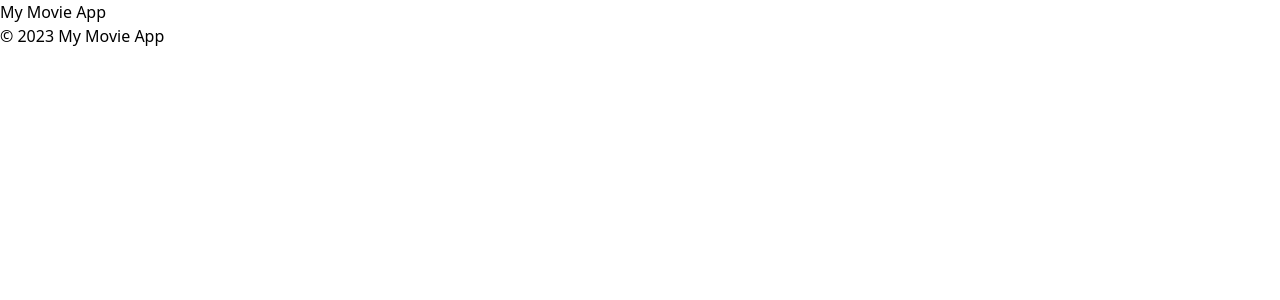
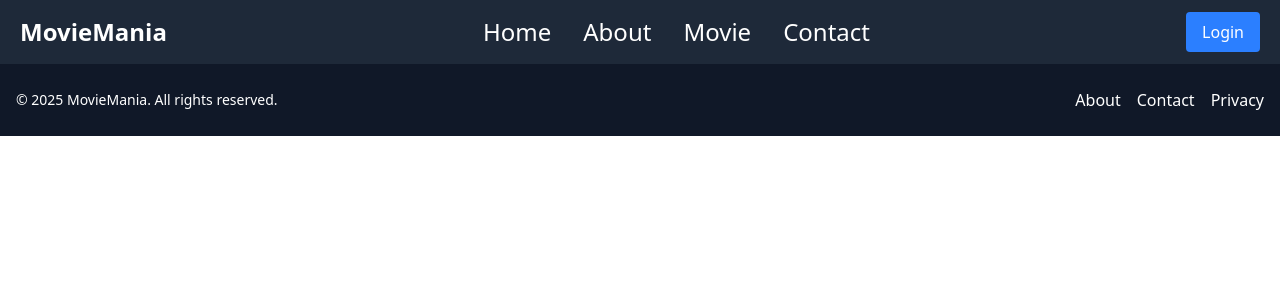
Before and after one commit to Maxop100/React_router, a React (Vite) app: page / in a window 1280 px wide. Shown: the top 300 px of the page. Built offline with nearby package versions, Linux system fonts and the light colour scheme.

Commit message:
active link clear page indicators

```diff
--- a/src/Pages/About.jsx
+++ b/src/Pages/About.jsx
@@ -1,3 +1,3 @@
 export const About =()=>{
-    return <h1>About Page</h1>
+    return <h1 className="text-4xl font-bold flex items-center p-10 justify-center">About Page</h1>
 }
--- a/src/Pages/Contact.jsx
+++ b/src/Pages/Contact.jsx
@@ -1,3 +1,3 @@
 export const Contact =()=>{
-    return <h1>Contact Page</h1>
+    return <h1 className="text-4xl font-bold flex items-center p-10 justify-center">Contact Page</h1>
 }
--- a/src/Pages/Home.jsx
+++ b/src/Pages/Home.jsx
@@ -1,3 +1,3 @@
 export const Home =()=>{
-    return <h1 className="bg-amber-400 flex items-center justify-center h-screen">Home Page</h1>
+    return <h1 className="bg-amber-400 text-4xl p-6 font-bold flex items-center justify-center ">Home Page</h1>
 }
--- a/src/Pages/Movie.jsx
+++ b/src/Pages/Movie.jsx
@@ -1,3 +1,3 @@
 export const Movie =()=>{
-    return <h1>Movie Page</h1>
+    return <h1 className="text-4xl font-bold flex items-center p-10 justify-center">Movie Page</h1>
 }
--- a/src/components/layout/AppLayout.jsx
+++ b/src/components/layout/AppLayout.jsx
@@ -1,5 +1,5 @@
 import { Outlet } from "react-router-dom";
-import { Footer } from "./Footer";
+import  Footer  from "./Footer";
 import { Header } from "./header";
 
 const AppLayout = () => {
@@ -7,7 +7,6 @@ const AppLayout = () => {
     <>
       <Header />
       <Outlet/>
-
       <Footer />
     </>
   );
--- a/src/components/layout/Footer.jsx
+++ b/src/components/layout/Footer.jsx
@@ -1,7 +1,16 @@
-export const Footer = () => {
+const Footer = () => {
   return (
-    <footer>
-      <p>© 2023 My Movie App</p>
+    <footer className="bg-gray-900 mb-0 p-0 text-white py-6 mt-auto">
+      <div className="container mx-auto px-4 flex flex-col sm:flex-row justify-between items-center text-center sm:text-left">
+        <p className="text-sm">&copy; {new Date().getFullYear()} MovieMania. All rights reserved.</p>
+        <div className="flex space-x-4 mt-2 sm:mt-0">
+          <a href="/about" className="hover:text-gray-400">About</a>
+          <a href="/contact" className="hover:text-gray-400">Contact</a>
+          <a href="/privacy" className="hover:text-gray-400">Privacy</a>
+        </div>
+      </div>
     </footer>
   );
 };
+
+export default Footer;
--- a/src/components/layout/Header.jsx
+++ b/src/components/layout/Header.jsx
@@ -1,7 +1,48 @@
+import { NavLink } from "react-router-dom";
+
 export const Header = () => {
   return (
-    <header>
-      <h1>My Movie App</h1>
+    <header className="flex justify-between items-center h-16 bg-gray-800 text-white px-5">
+      <div className="text-2xl font-bold">MovieMania</div>
+      <ul className="md:flex gap-8 text-2xl hidden">
+        <li>
+          <NavLink
+            to="/home"
+            className={({ isActive }) => (isActive ? "text-blue-500" : "text-white")}
+          >
+            Home
+          </NavLink>
+        </li>
+        <li>
+          <NavLink
+            to="/about"
+            className={({ isActive }) => (isActive ? "text-blue-500" : "text-white")}
+          >
+            About
+          </NavLink>
+        </li>
+        <li>
+          <NavLink
+            to="/movie"
+            className={({ isActive }) => (isActive ? "text-blue-500" : "text-white")}
+          >
+            Movie
+          </NavLink>
+        </li>
+        <li>
+          <NavLink
+            to="/contact"
+            className={({ isActive }) => (isActive ? "text-blue-500" : "text-white")}
+          >
+            Contact
+          </NavLink>
+        </li>
+      </ul>
+      <div>
+        <button className="bg-blue-500 text-white px-4 py-2 rounded hover:scale-125 transition-transform duration-300 hover:bg-blue-700">
+          Login
+        </button>
+      </div>
     </header>
   );
 };
```
